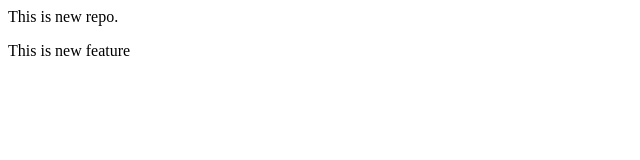
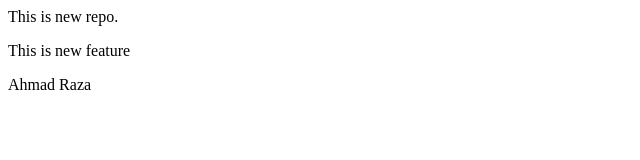
Before and after one commit to AhmadRaza631/localrepo, a plain HTML site: page index.html in a window 1280 px wide. Shown: the whole page, without its empty margins (0-640 px from the left). Drawn offline with Linux system fonts and the light colour scheme.

Commit message:
add line.

```diff
--- a/index.html
+++ b/index.html
@@ -1,2 +1,3 @@
 <p>This is new repo.</p>
 <p>This is new feature</p>
+<p>Ahmad Raza</p>
```
